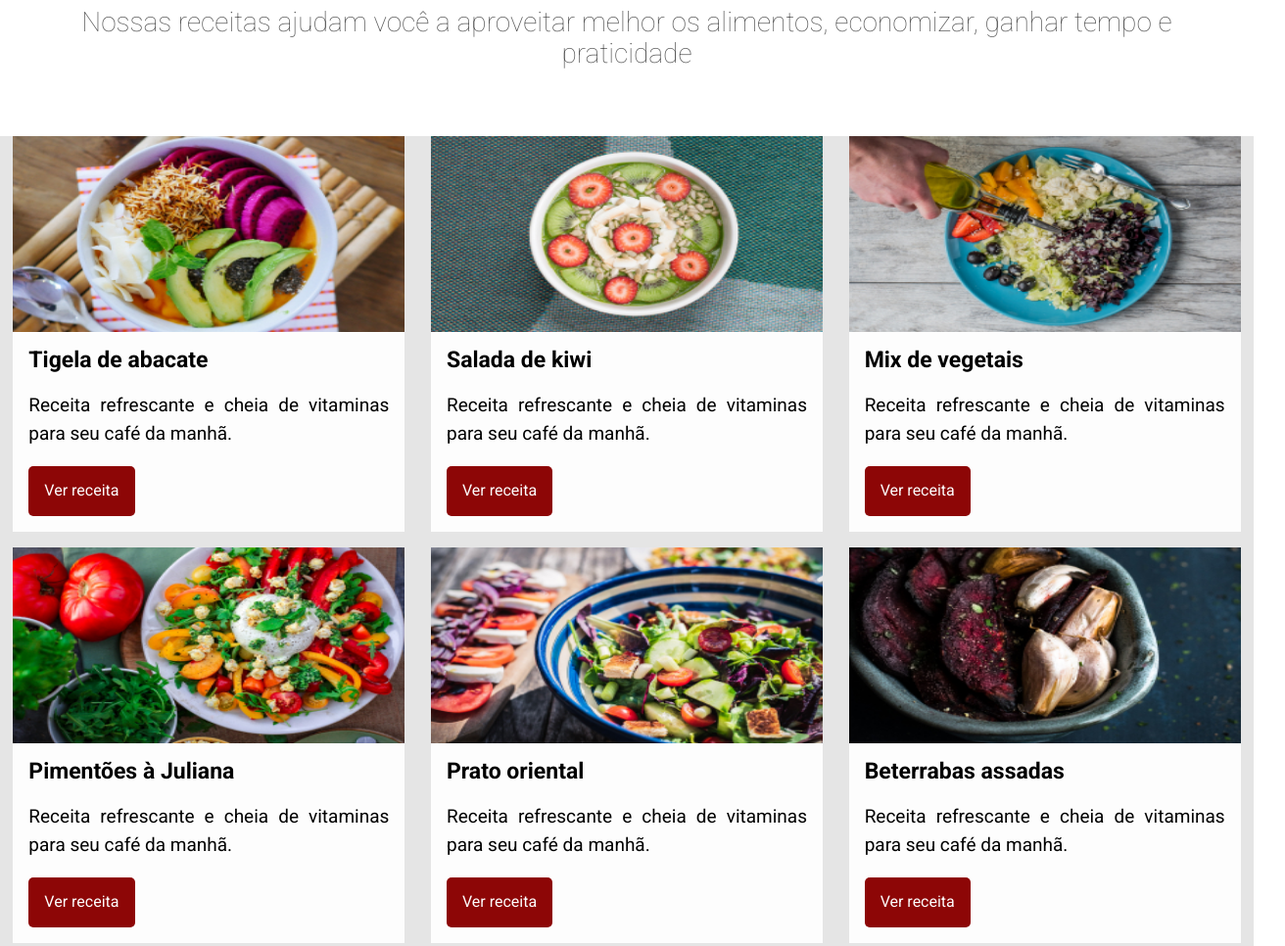
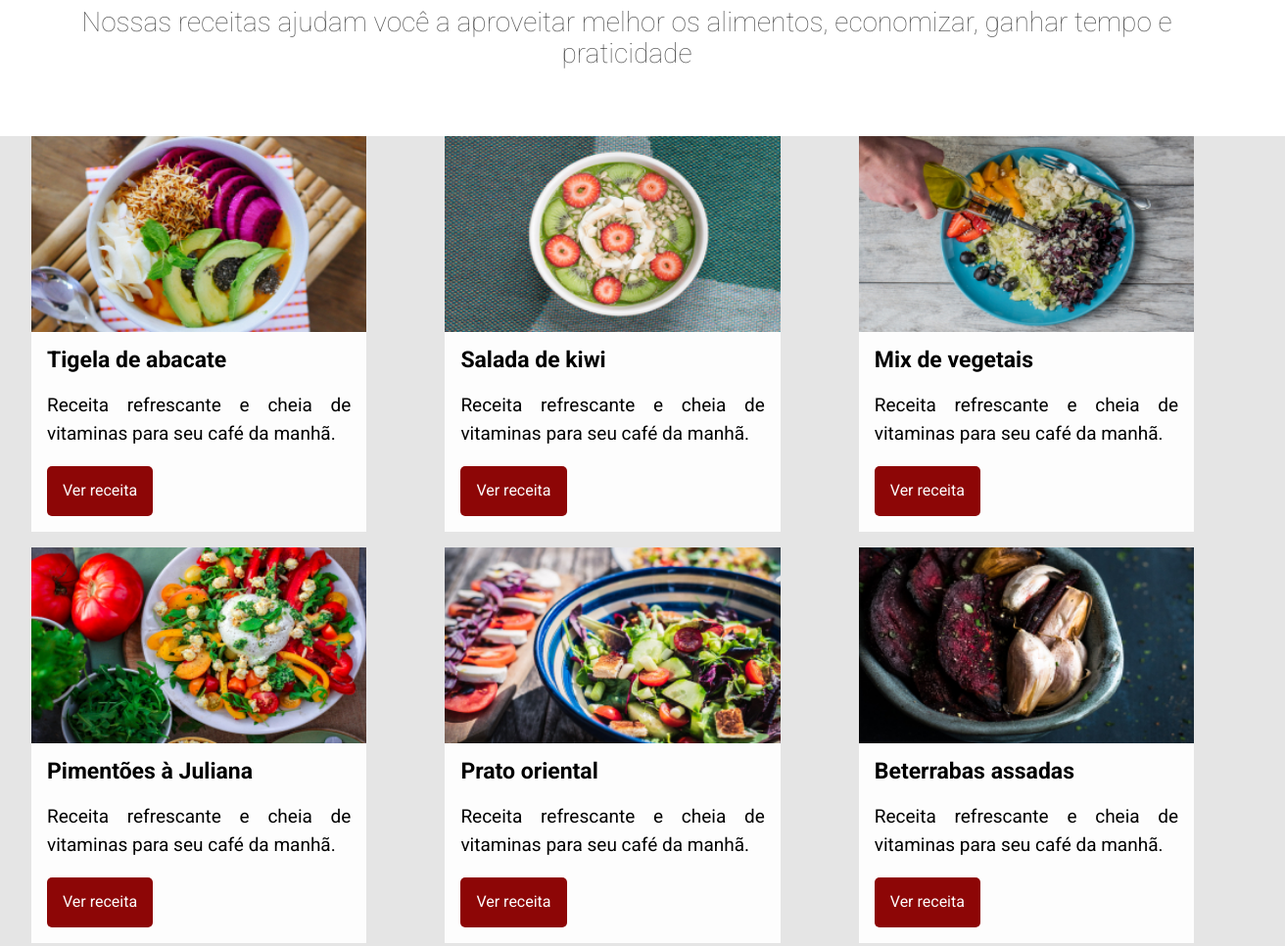
Before and after one commit to leonardomorita/arquitetura-css, a plain HTML site: page index.html in a window 1280 px wide. Shown: the part 920-1886 px from the top of the page at 98% size, 1312 px wide, since content can reach past the window. Drawn offline with Linux system fonts and the light colour scheme.

Commit message:
atualiza

```diff
--- a/assets/css/receita/receita.css
+++ b/assets/css/receita/receita.css
@@ -4,4 +4,12 @@
     flex-direction: column;
     margin-bottom: 1rem;
     max-width: 400px;
+    width: 100%;
 }
+
+@media screen and (min-width: 1280px) {
+    .receita {
+        margin-right: 5rem;
+        width: calc(33% - 5rem);
+    }
+}
--- a/assets/css/receitas.css
+++ b/assets/css/receitas.css
@@ -8,8 +8,8 @@
 
 @media screen and (min-width: 1280px) {
     .receitas {
+        padding-left: 2rem;
         flex-direction: row;
         flex-wrap: wrap;
-        justify-content: space-around;
     }
 }
```
